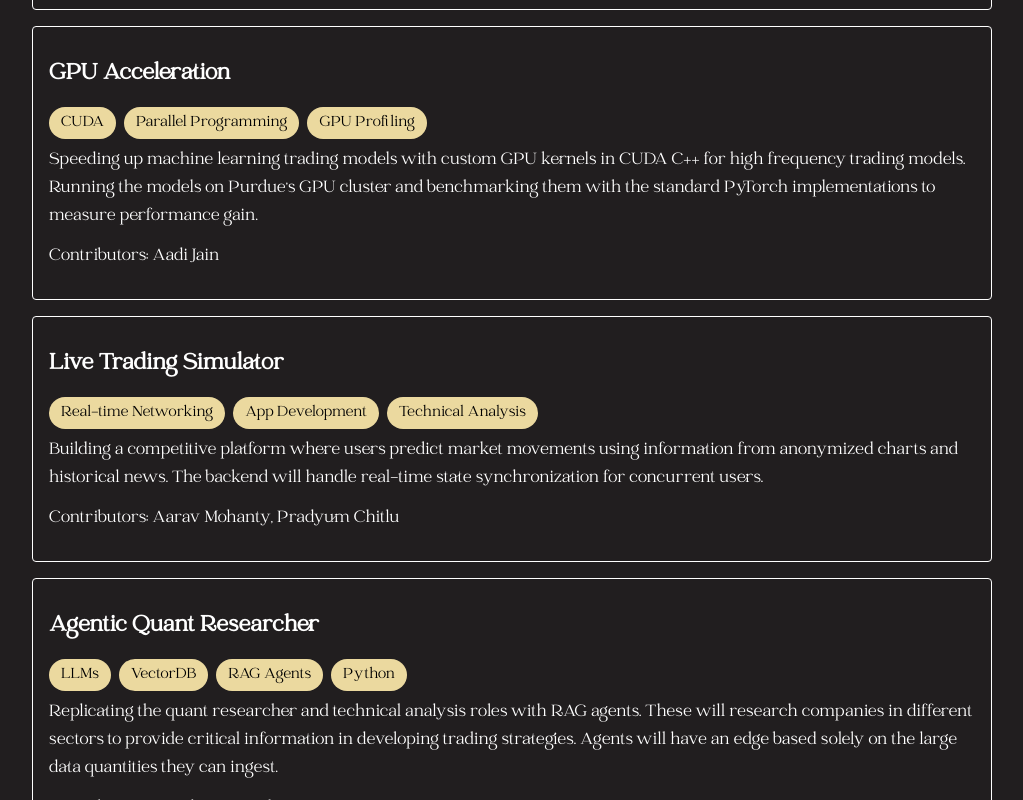
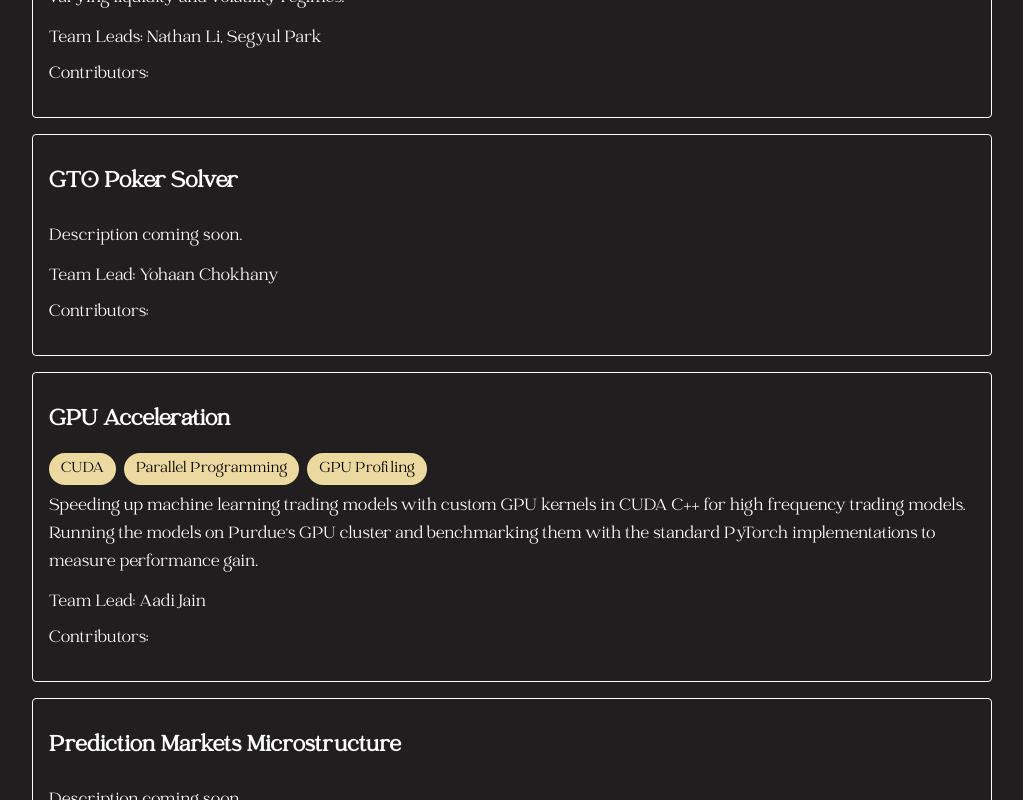
Before and after one commit to Boiler-Quant/boiler_quant_web, a React (Create React App) app: page /projects in a window 1280 px wide. Shown: the part 1120-1920 px from the top of the page, without its empty margins (128-1151 px from the left). Built offline with nearby package versions, Linux system fonts and the light colour scheme.

Commit message:
Add Team Lead tag to projects, add project cards for GTO Poker Solver and Prediction Markets Microstructure

```diff
--- a/public/jsons/projects.json
+++ b/public/jsons/projects.json
@@ -195,7 +195,8 @@
   {
     "Title": "Finmath Binding Library",
     "Summary": "C/C++ library for fast financial math operations. Bound to Python with a pip package and expanded functionality. By using techniques like SIMD, the project has seen up to 300x faster operations than NumPy on linear regression models, including 34x faster operations on large datasets (> 500k datapoints).",
-    "Contributors": "Prajwal Shah, Shashank Mukkera",
+    "Team Lead": "Prajwal Shah, Shashank Mukkera",
+    "Contributors": "",
     "Index": 24,
     "Tags": ["Performance Optimization", "C++", "Pip Packages", "Python"],
     "Link": "https://github.com/Boiler-Quant/options-simulator",
@@ -204,7 +205,8 @@
   {
     "Title": "FPGA Pricing",
     "Summary": "Implementing a parallel Monte Carlo risk simulation engine (pseudo-random number generation, fixed-point path updates, parallel simulation lanes, and hardware accumulation logic) using FPGAs. Previously saw 50x improvement on latency per option over microcontroller units when implementing the Black Scholes pricing model.",
-    "Contributors": "Riya Chamala",
+    "Team Lead": "Riya Chamala",
+    "Contributors": "",
     "Index": 25,
     "Tags": ["Verilog", "Register Transfer Level", "FPGAs", "Low Latency"],
     "Link": "",
@@ -213,25 +215,48 @@
   {
     "Title": "LOB Modeling",
     "Summary": "Simulating an event driven Limit Order Book to study market making dynamics. The project models stochastic order flow and queue dynamics to provide a controlled environment for testing inventory-aware market making strategies under varying liquidity and volatility regimes.",
-    "Contributors": "Nathan Li, Segyul Park",
+    "Team Lead": "Nathan Li, Segyul Park",
+    "Contributors": "",
     "Index": 26,
     "Tags": ["Stochastic Processes", "Market Microstructures", "Queueing Theory"],
     "Link": "",
     "Semester": "Spring 2026"
   },
   {
+    "Title": "GTO Poker Solver",
+    "Summary": "Description coming soon.",
+    "Team Lead": "Yohaan Chokhany",
+    "Contributors": "",
+    "Index": 28,
+    "Tags": [],
+    "Link": "",
+    "Semester": "Spring 2026"
+  },
+  {
     "Title": "GPU Acceleration",
     "Summary": "Speeding up machine learning trading models with custom GPU kernels in CUDA C++ for high frequency trading models. Running the models on Purdue's GPU cluster and benchmarking them with the standard PyTorch implementations to measure performance gain. ",
-    "Contributors": "Aadi Jain",
+    "Team Lead": "Aadi Jain",
+    "Contributors": "",
     "Index": 23,
     "Tags": ["CUDA", "Parallel Programming", "GPU Profiling"],
     "Link": "",
     "Semester": "Spring 2026"
   },
   {
+    "Title": "Prediction Markets Microstructure",
+    "Summary": "Description coming soon.",
+    "Team Lead": "Trinidad Segovia",
+    "Contributors": "",
+    "Index": 28,
+    "Tags": [],
+    "Link": "",
+    "Semester": "Spring 2026"
+  },
+  {
     "Title": "Live Trading Simulator",
     "Summary": "Building a competitive platform where users predict market movements using information from anonymized charts and historical news. The backend will handle real-time state synchronization for concurrent users. ",
-    "Contributors": "Aarav Mohanty, Pradyum Chitlu",
+    "Team Lead": "Aarav Mohanty, Pradyum Chitlu",
+    "Contributors": "",
     "Index": 27,
     "Tags": ["Real-time Networking", "App Development", "Technical Analysis"],
     "Link": "",
@@ -240,7 +265,8 @@
   {
     "Title": "Agentic Quant Researcher",
     "Summary": "Replicating the quant researcher and technical analysis roles with RAG agents. These will research companies in different sectors to provide critical information in developing trading strategies. Agents will have an edge based solely on the large data quantities they can ingest.",
-    "Contributors": "Ayush Agarwal",
+    "Team Lead": "Ayush Agarwal",
+    "Contributors": "",
     "Index": 28,
     "Tags": ["LLMs", "VectorDB", "RAG Agents", "Python"],
     "Link": "",
--- a/src/pages/Projects/ProjectCard.js
+++ b/src/pages/Projects/ProjectCard.js
@@ -10,6 +10,9 @@ import { useTheme } from "../../theme-context";
 
 const ProjectCard = ({ project }) => {
   const [expanded, setExpanded] = useState(false);
+  const teamLeadRaw = project["Team Lead"] || project["Team Leads"] || "";
+  const teamLead = typeof teamLeadRaw === "string" ? teamLeadRaw.trim() : "";
+  const teamLeadLabel = teamLead.includes(",") ? "Team Leads" : "Team Lead";
 
   const theme = useTheme();
 
@@ -56,6 +59,11 @@ const ProjectCard = ({ project }) => {
             ))}
           </div>
           <p className="text-body-md font-catchy py-2">{project["Summary"]}</p>
+          {teamLead && (
+            <p className="text-body-sm py-1 lg:text-body-md font-catchy">
+              {teamLeadLabel}: {teamLead}
+            </p>
+          )}
           <p className="text-body-sm py-1 lg:text-body-md font-catchy">
             Contributors: {project["Contributors"]}
           </p>
```
